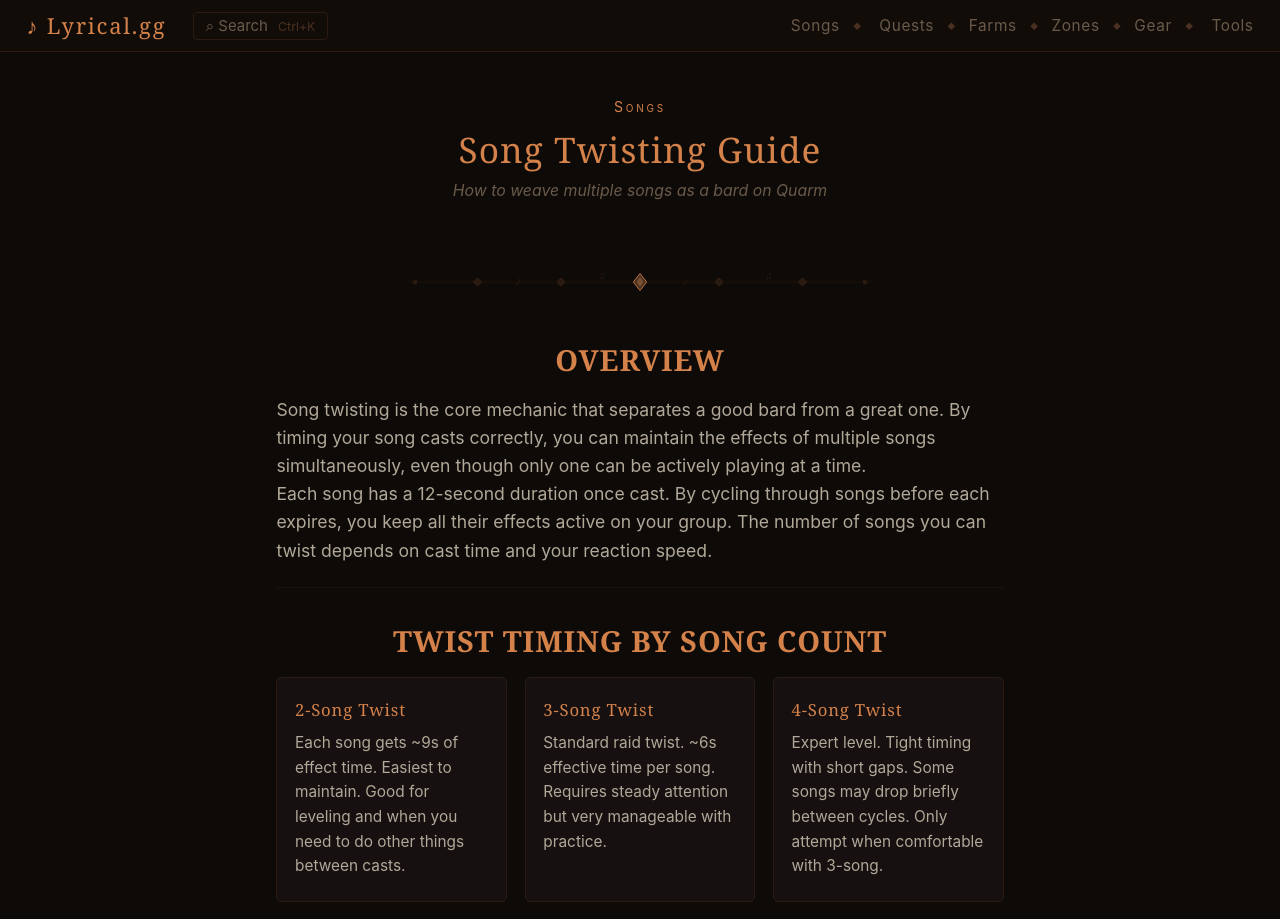
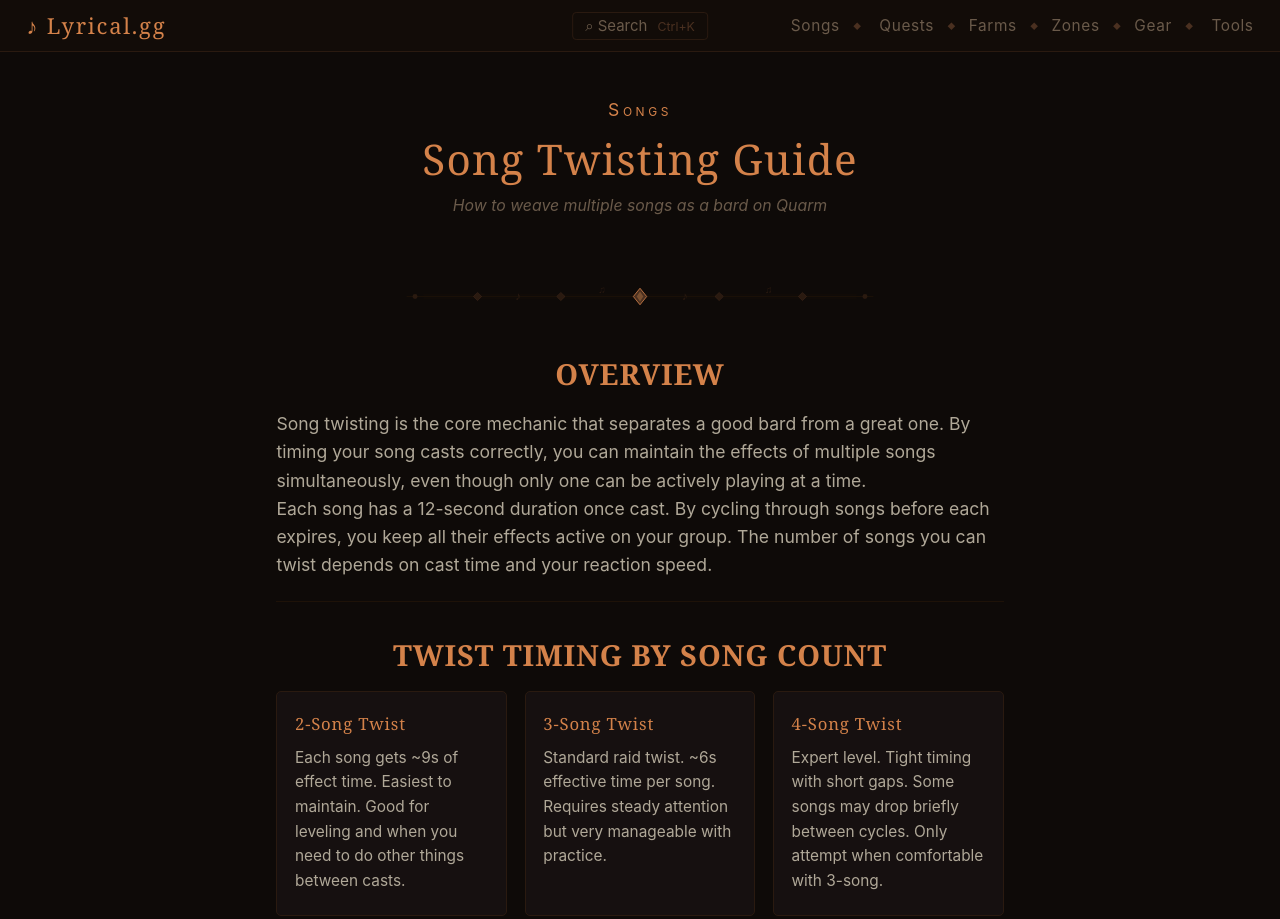
Before and after one commit to Danthamaz/lyrical, a plain HTML site: page songs/twisting.html in a window 1280 px wide. Shown: the top 919 px of the page. Drawn offline with nearby package versions, Linux system fonts and the light colour scheme.

Commit message:
fix: enlarge page header, fix dropdown gap, center search button
- Increase page title to 2.4rem, category label to 1rem
- Fix dropdown gap by using top:100% instead of calc(nav-height)
- Center search button with absolute positioning + transform

Co-Authored-By: Claude Opus 4.6 (1M context) <noreply@anthropic.com>

```diff
--- a/css/style.css
+++ b/css/style.css
@@ -99,6 +99,7 @@ p {
   border-bottom: 1px solid var(--border);
   display: flex;
   align-items: center;
+  justify-content: space-between;
   padding: 0 1.5rem;
   z-index: 100;
   overflow-x: clip;
@@ -113,9 +114,6 @@ p {
   flex-shrink: 0;
 }
 
-.site-nav .nav-links {
-  margin-left: auto;
-}
 
 /* Nav link list */
 .nav-links {
@@ -151,7 +149,7 @@ p {
 /* Dropdown */
 .nav-dropdown {
   position: absolute;
-  top: calc(var(--nav-height) - 1px);
+  top: 100%;
   left: 0;
   background: #120c08;
   border: 1px solid var(--border);
@@ -377,7 +375,7 @@ p {
 
 .page-header h1 {
   color: var(--accent);
-  font-size: 2rem;
+  font-size: 2.4rem;
   font-weight: normal;
   margin-bottom: 0.4rem;
 }
@@ -385,7 +383,7 @@ p {
 .category-label {
   color: var(--accent);
   font-variant: small-caps;
-  font-size: 0.8rem;
+  font-size: 1rem;
   letter-spacing: 0.2em;
   display: block;
   margin-bottom: 0.5rem;
@@ -817,13 +815,15 @@ p {
    ============================================================ */
 
 .nav-search-btn {
+  position: absolute;
+  left: 50%;
+  transform: translateX(-50%);
   background: none;
   border: 1px solid var(--border);
   border-radius: 4px;
   color: var(--text-muted);
   font-size: 0.85rem;
   padding: 4px 12px;
-  margin: 0 auto 0 1.5rem;
   cursor: pointer;
   transition: color 0.2s, border-color 0.2s;
   font-family: -apple-system, BlinkMacSystemFont, 'Segoe UI', Roboto, sans-serif;
```
